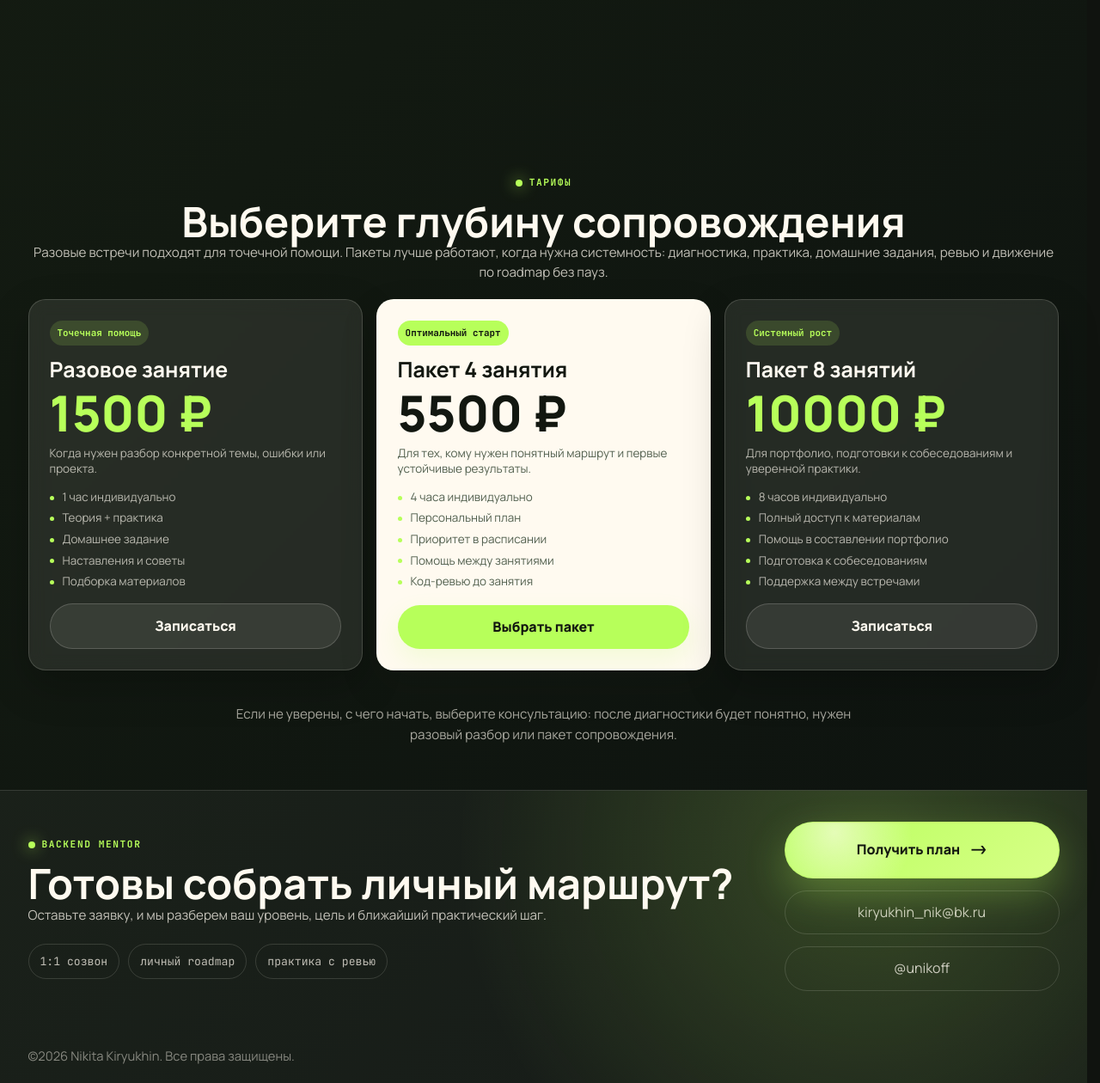
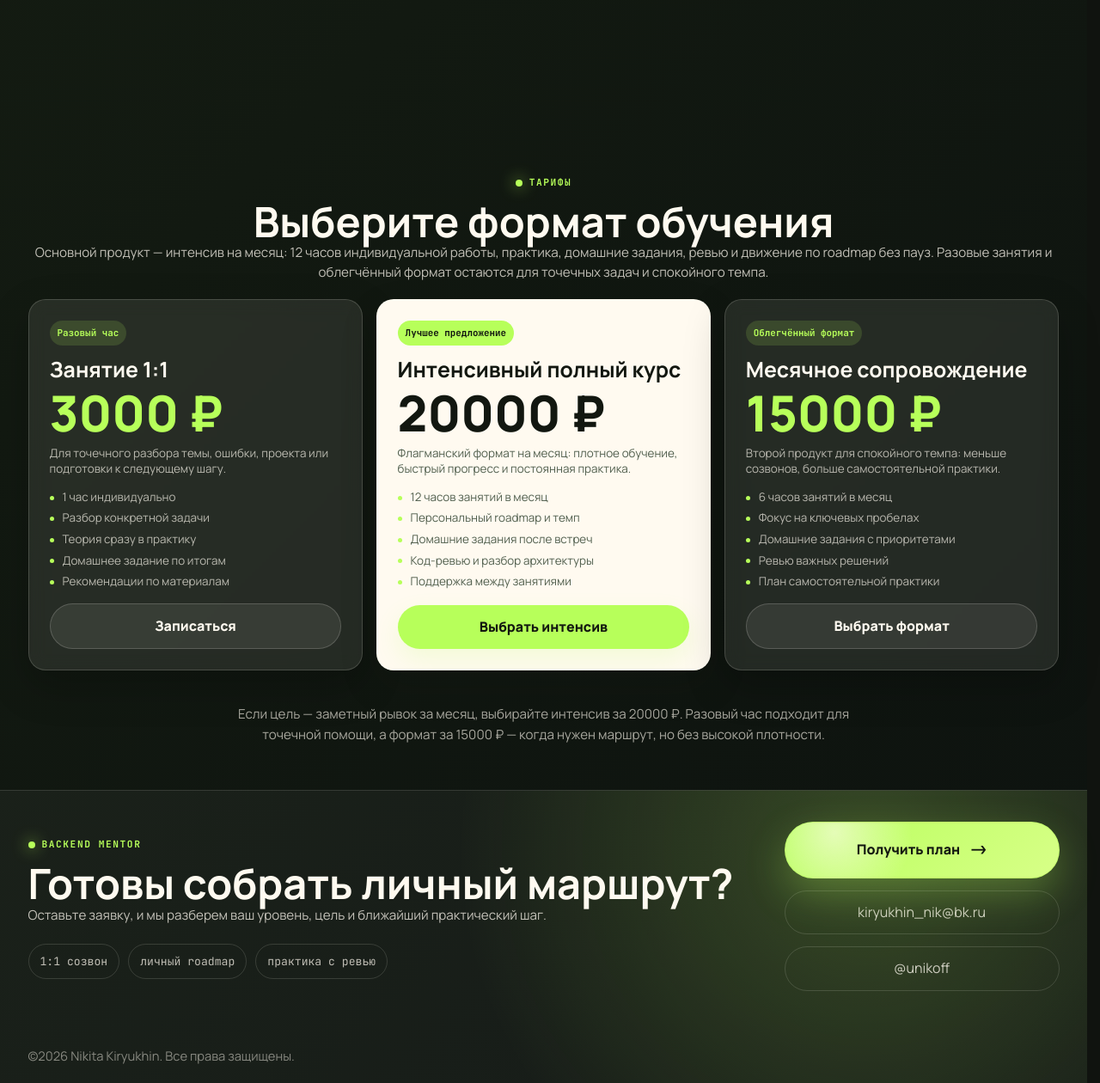
Before and after one commit to unikoff/pymentor, a Flask app: page / in a window 1280 px wide; the page is wider, and only the part inside the window is pictured. Shown: the part 4476-5736 px from the top of that part at 86% size. Run offline with Flask 3, Linux system fonts and the light colour scheme.

Commit message:
Update pricing offers

```diff
--- a/app/templates/sections/pricing.html
+++ b/app/templates/sections/pricing.html
@@ -2,65 +2,66 @@
     <div class="container">
         <div class="section-heading">
             <span class="section-kicker">Тарифы</span>
-            <h2 id="pricing-title">Выберите глубину сопровождения</h2>
+            <h2 id="pricing-title">Выберите формат обучения</h2>
             <p>
-                Разовые встречи подходят для точечной помощи. Пакеты лучше работают, когда нужна системность:
-                диагностика, практика, домашние задания, ревью и движение по roadmap без пауз.
+                Основной продукт — интенсив на месяц: 12 часов индивидуальной работы, практика,
+                домашние задания, ревью и движение по roadmap без пауз. Разовые занятия и облегчённый
+                формат остаются для точечных задач и спокойного темпа.
             </p>
         </div>
 
         <div class="pricing-carousel-wrapper">
             <div class="pricing-carousel">
                 <article class="price-card">
-                    <span class="price-card__label">Точечная помощь</span>
-                    <h3>Разовое занятие</h3>
-                    <div class="price-card__price">1500 ₽</div>
-                    <p class="price-card__hint">Когда нужен разбор конкретной темы, ошибки или проекта.</p>
+                    <span class="price-card__label">Разовый час</span>
+                    <h3>Занятие 1:1</h3>
+                    <div class="price-card__price">3000 ₽</div>
+                    <p class="price-card__hint">Для точечного разбора темы, ошибки, проекта или подготовки к следующему шагу.</p>
                     <ul>
                         <li>1 час индивидуально</li>
-                        <li>Теория + практика</li>
-                        <li>Домашнее задание</li>
-                        <li>Наставления и советы</li>
-                        <li>Подборка материалов</li>
+                        <li>Разбор конкретной задачи</li>
+                        <li>Теория сразу в практику</li>
+                        <li>Домашнее задание по итогам</li>
+                        <li>Рекомендации по материалам</li>
                     </ul>
                     <button class="btn-secondary btn-wide" type="button" onclick="openContactForm()">Записаться</button>
                 </article>
 
                 <article class="price-card price-card--featured">
-                    <span class="price-card__label">Оптимальный старт</span>
-                    <h3>Пакет 4 занятия</h3>
-                    <div class="price-card__price">5500 ₽</div>
-                    <p class="price-card__hint">Для тех, кому нужен понятный маршрут и первые устойчивые результаты.</p>
+                    <span class="price-card__label">Лучшее предложение</span>
+                    <h3>Интенсивный полный курс</h3>
+                    <div class="price-card__price">20000 ₽</div>
+                    <p class="price-card__hint">Флагманский формат на месяц: плотное обучение, быстрый прогресс и постоянная практика.</p>
                     <ul>
-                        <li>4 часа индивидуально</li>
-                        <li>Персональный план</li>
-                        <li>Приоритет в расписании</li>
-                        <li>Помощь между занятиями</li>
-                        <li>Код-ревью до занятия</li>
+                        <li>12 часов занятий в месяц</li>
+                        <li>Персональный roadmap и темп</li>
+                        <li>Домашние задания после встреч</li>
+                        <li>Код-ревью и разбор архитектуры</li>
+                        <li>Поддержка между занятиями</li>
                     </ul>
-                    <button class="btn-primary btn-wide" type="button" onclick="openContactForm()">Выбрать пакет</button>
+                    <button class="btn-primary btn-wide" type="button" onclick="openContactForm()">Выбрать интенсив</button>
                 </article>
 
                 <article class="price-card">
-                    <span class="price-card__label">Системный рост</span>
-                    <h3>Пакет 8 занятий</h3>
-                    <div class="price-card__price">10000 ₽</div>
-                    <p class="price-card__hint">Для портфолио, подготовки к собеседованиям и уверенной практики.</p>
+                    <span class="price-card__label">Облегчённый формат</span>
+                    <h3>Месячное сопровождение</h3>
+                    <div class="price-card__price">15000 ₽</div>
+                    <p class="price-card__hint">Второй продукт для спокойного темпа: меньше созвонов, больше самостоятельной практики.</p>
                     <ul>
-                        <li>8 часов индивидуально</li>
-                        <li>Полный доступ к материалам</li>
-                        <li>Помощь в составлении портфолио</li>
-                        <li>Подготовка к собеседованиям</li>
-                        <li>Поддержка между встречами</li>
+                        <li>6 часов занятий в месяц</li>
+                        <li>Фокус на ключевых пробелах</li>
+                        <li>Домашние задания с приоритетами</li>
+                        <li>Ревью важных решений</li>
+                        <li>План самостоятельной практики</li>
                     </ul>
-                    <button class="btn-secondary btn-wide" type="button" onclick="openContactForm()">Записаться</button>
+                    <button class="btn-secondary btn-wide" type="button" onclick="openContactForm()">Выбрать формат</button>
                 </article>
             </div>
             <div class="carousel-dots" id="pricing-dots" aria-label="Навигация по тарифам"></div>
         </div>
         <p class="pricing-note">
-            Если не уверены, с чего начать, выберите консультацию: после диагностики будет понятно,
-            нужен разовый разбор или пакет сопровождения.
+            Если цель — заметный рывок за месяц, выбирайте интенсив за 20000 ₽. Разовый час подходит
+            для точечной помощи, а формат за 15000 ₽ — когда нужен маршрут, но без высокой плотности.
         </p>
     </div>
 </section>
```
